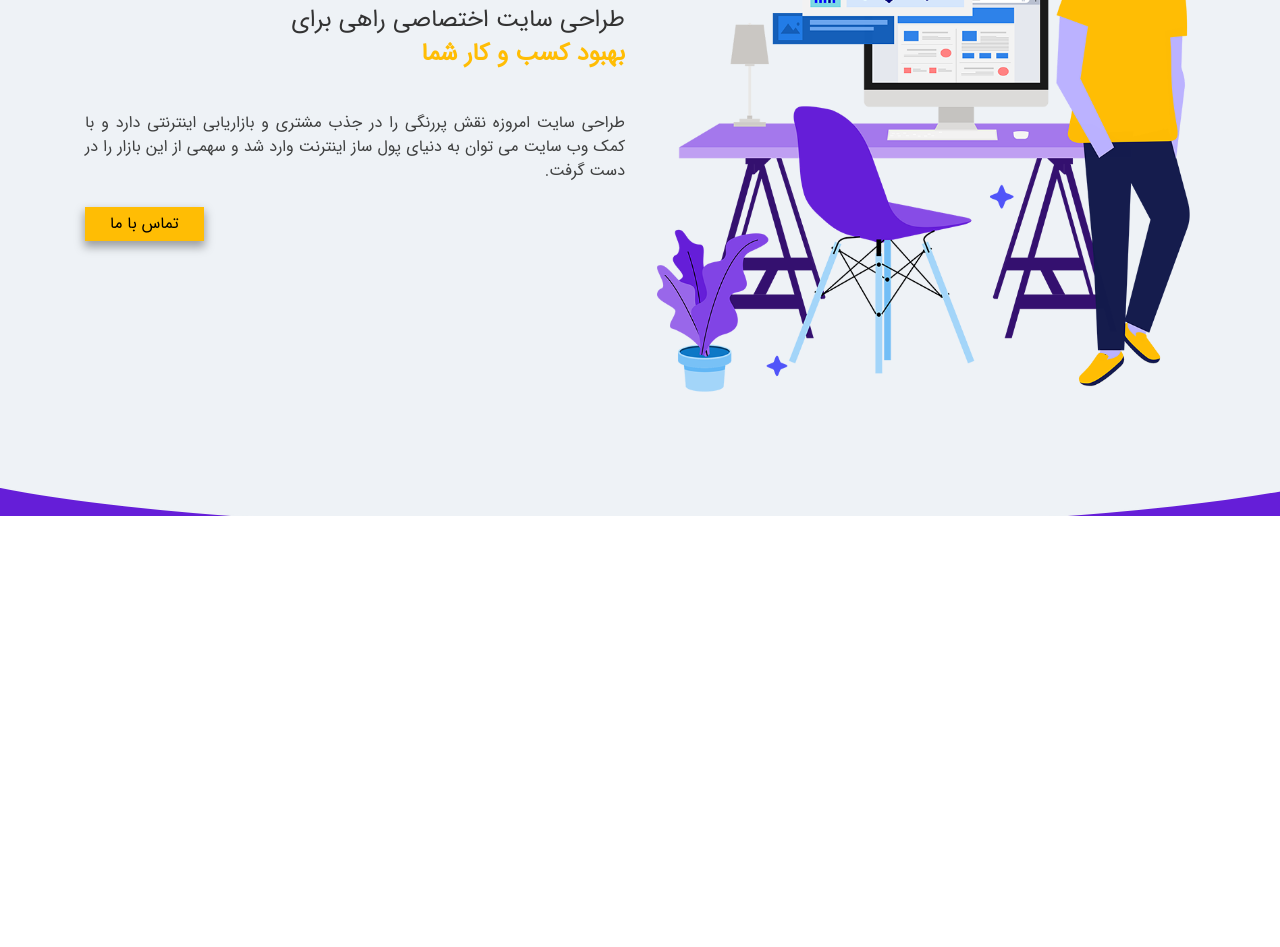
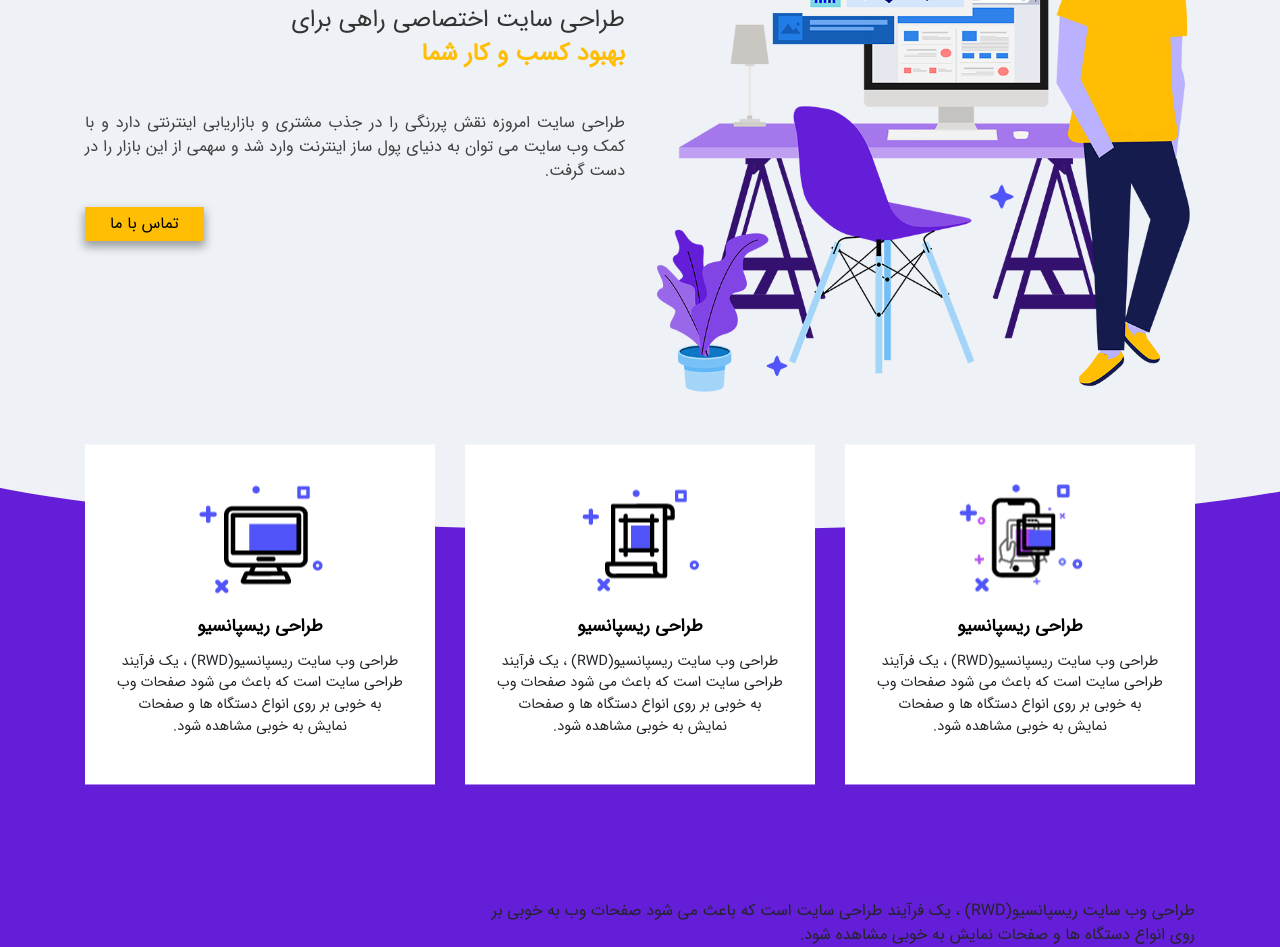
Before and after one commit to novin-front/creative-agency-landing-page, a plain HTML site: page index.html in a window 1280 px wide. Shown: the part 248-1195 px from the top of the page. Before the commit the page ends 800 px from the top, so only its background shows below. Drawn offline with Linux system fonts and the light colour scheme.

Commit message:
add section service

```diff
--- a/assets/css/style.css
+++ b/assets/css/style.css
@@ -190,7 +190,7 @@ h6,
 }
 .header-shape{
     width: 100%;
-    height: 5em;
+    height: 7em;
     overflow: hidden;
     z-index: -1;
     margin-top: -5px;
@@ -243,6 +243,38 @@ h6,
     box-shadow: none;
     color: #000;
 }
+
+/****** service section *****/
+.service-section-box {
+    width: 100%;
+    background: #651ed8;
+    position: relative;
+    margin-top: -5px;
+}
+.wrapper-service-itme {
+    margin: 0 auto;
+    transform: translateY(-30%);
+}
+.box-service {
+    background: #fff;
+    display: flex;
+    flex-flow: column;
+    justify-content: center;
+    align-items: center;
+    padding: 2em;
+    margin: .5em 0;
+}
+.box-service-title {
+    font-size: 1.1rem;
+    color: #000;
+    padding: .8em 0;
+    font-weight: 700;
+}
+.box-service-text {
+    font-size: .9rem;
+    text-align: center;
+    padding-bottom: 1em;
+}
 @media screen and (max-width:450px) {
 
 }
@@ -267,6 +299,21 @@ h6,
         justify-content: space-between;
         flex-flow: row-reverse;
     }
+    .header{
+        padding-bottom: 6em;
+        z-index: 0;
+    }
+    .wrapper-service-itme{
+        width: 100%;
+        overflow: hidden;
+    }
+    .wrapper-service-itme{
+        transform:translateY(-15%);
+        z-index: 3;
+    }
+    .box-service{
+        margin: 15px;
+    }
 }
 /* Large devices (tablet, 769px and up) */
 @media only screen and (min-width: 769px) {
--- a/index.html
+++ b/index.html
@@ -64,7 +64,8 @@
                             <span>بهبود کسب و کار شما</span>
                         </h1>
                         <p class="header-description">
-                            طراحی سایت امروزه نقش پررنگی را در جذب مشتری و بازاریابی اینترنتی دارد و با کمک وب سایت می توان به دنیای پول ساز اینترنت
+                            طراحی سایت امروزه نقش پررنگی را در جذب مشتری و بازاریابی اینترنتی دارد و با کمک وب سایت می
+                            توان به دنیای پول ساز اینترنت
                             وارد شد و سهمی از این بازار را در دست گرفت.
                         </p>
                         <div class="wrapper-btn text-right">
@@ -78,6 +79,76 @@
     <div class="header-shape">
         <img src="assets/image/header-shape.svg" class="img-fluid" alt="">
     </div>
+    <section class="service-section-box">
+        <div class="wrapper-service-itme container">
+            <div class="box-absolote">
+                <div class="row">
+                    <div class="col-12 col-md-4">
+                        <div class="box-service">
+                            <div class="image-itme">
+                                <img src="assets/image/icon-service-1.png" class="img-fluid" alt="">
+                            </div>
+                            <h2 class="box-service-title">
+                                طراحی ریسپانسیو
+                            </h2>
+                            <p class="box-service-text">
+                                طراحی وب سایت ریسپانسیو(RWD) ، یک فرآیند طراحی سایت است که باعث می شود صفحات وب به خوبی
+                                بر روی انواع
+                                دستگاه ها و صفحات
+                                نمایش به خوبی مشاهده شود.
+                            </p>
+                        </div>
+                    </div>
+                    <div class="col-12 col-md-4">
+                        <div class="box-service">
+                            <div class="image-itme">
+                                <img src="assets/image/icon-service-2.png" class="img-fluid" alt="">
+                            </div>
+                            <h2 class="box-service-title">
+                                طراحی ریسپانسیو
+                            </h2>
+                            <p class="box-service-text">
+                                طراحی وب سایت ریسپانسیو(RWD) ، یک فرآیند طراحی سایت است که باعث می شود صفحات وب به خوبی
+                                بر روی انواع
+                                دستگاه
+                                ها و صفحات
+                                نمایش به خوبی مشاهده شود.
+                            </p>
+                        </div>
+                    </div>
+                    <div class="col-12 col-md-4">
+                        <div class="box-service">
+                            <div class="image-itme">
+                                <img src="assets/image/icon-service-3.png" class="img-fluid" alt="">
+                            </div>
+                            <h2 class="box-service-title">
+                                طراحی ریسپانسیو
+                            </h2>
+                            <p class="box-service-text">
+                                طراحی وب سایت ریسپانسیو(RWD) ، یک فرآیند طراحی سایت است که باعث می شود صفحات وب به خوبی
+                                بر روی انواع
+                                دستگاه
+                                ها و صفحات
+                                نمایش به خوبی مشاهده شود.
+                            </p>
+                        </div>
+                    </div>
+                </div>
+            </div>
+        </div>
+        <div class="container">
+            <div class="row">
+                <div class="co-12 col-md-8">
+                    <div class="heading-service">
+                        طراحی وب سایت ریسپانسیو(RWD) ، یک فرآیند طراحی سایت است که باعث می شود صفحات وب به خوبی بر روی
+                        انواع
+                        دستگاه ها و صفحات
+                        نمایش به خوبی مشاهده شود.
+                    </div>
+                </div>
+            </div>
+        </div>
+    </section>
     <script src="assets/js/jquery-3.4.1.js"></script>
     <script type="text/javascript" src="assets/plugin/slick-slider/slick.js"></script>
     <script src="assets/js/bootstrap.min.js"></script>
```
Also changed, not shown: assets/image/icon-service-1.png (added), assets/image/icon-service-2.png (added), assets/image/icon-service-3.png (added).
